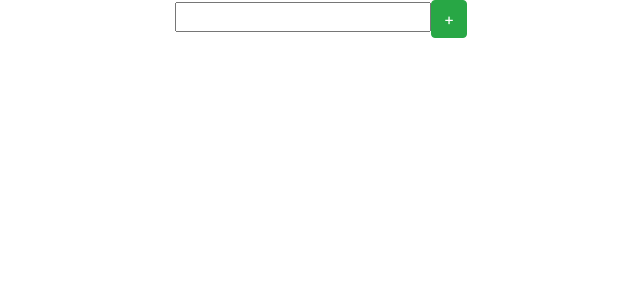
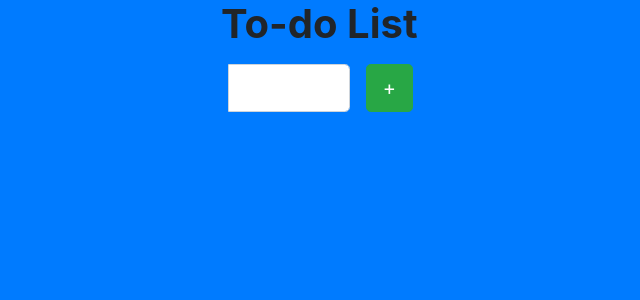
Before and after one commit to ajitpsakri/secretTodolist, a React (Create React App) app: page / in a window 1280 px wide. Shown: the top 300 px of the page, without its empty margins (319-959 px from the left). Built offline with nearby package versions, Linux system fonts and the light colour scheme.

Commit message:
added bootstrap and completed todo list

```diff
--- a/public/index.html
+++ b/public/index.html
@@ -1,5 +1,5 @@
 <!DOCTYPE html>
-<html lang="en">
+<html lang="en" class="bg-primary">
   <head>
     <meta charset="utf-8" />
     <link rel="icon" href="%PUBLIC_URL%/favicon.ico" />
@@ -24,11 +24,17 @@
       work correctly both with client-side routing and a non-root public URL.
       Learn how to configure a non-root public URL by running `npm run build`.
     -->
+    <link
+      rel="stylesheet"
+      href="https://stackpath.bootstrapcdn.com/bootstrap/4.5.2/css/bootstrap.min.css"
+      integrity="sha384-JcKb8q3iqJ61gNV9KGb8thSsNjpSL0n8PARn9HuZOnIxN0hoP+VmmDGMN5t9UJ0Z"
+      crossorigin="anonymous"
+    />
     <title>Secret-todolist</title>
   </head>
   <body>
     <noscript>You need to enable JavaScript to run this app.</noscript>
-    <div id="root"></div>
+    <div class="bg-primary" id="root"></div>
     <!--
       This HTML file is a template.
       If you open it directly in the browser, you will see an empty page.
--- a/src/App.js
+++ b/src/App.js
@@ -5,8 +5,12 @@ import Todo from "./components/Todo";
 
 function App() {
   return (
-    <div className="App">
-      <Todo />
+    <div className="container">
+      <div className="mx-auto" style={{ width: 200 }}>
+        <h1 className="font-weight-bolder">To-do List</h1>
+
+        <Todo />
+      </div>
     </div>
   );
 }
--- a/src/components/ToDoLists.js
+++ b/src/components/ToDoLists.js
@@ -3,8 +3,13 @@ import React from "react";
 const ToDoLists = (props) => {
   return (
     <>
-      <div>
+      <div class="d-flex justify-content-center">
+        <div className="text-white">
+          <h3>{props.text}</h3>
+        </div>
+
         <button
+          className="btn btn-danger btn-sm"
           type="button"
           onClick={() => {
             props.onSelect(props.id);
@@ -12,7 +17,6 @@ const ToDoLists = (props) => {
         >
           x
         </button>
-        {props.text}
       </div>
     </>
   );
--- a/src/components/Todo.js
+++ b/src/components/Todo.js
@@ -30,11 +30,33 @@ function Todo() {
   return (
     <div>
       <form>
-        <input type="text" value={task} onChange={handleChange} />
-        <button className="btn btn-success" type="button" onClick={submit}>
-          +
-        </button>
-        <br />
+        <div className="d-flex bd-highlight">
+          <div className="p-2 flex-fill bd-highlight">
+            <div className="input-group input-group-lg">
+              <div className="input-group-prepend"></div>
+
+              <input
+                type="text"
+                className="form-control"
+                aria-label="Sizing example input"
+                aria-describedby="inputGroup-sizing-lg"
+                value={task}
+                onChange={handleChange}
+              />
+            </div>
+          </div>
+          <div className="p-2 flex-fill bd-highlight">
+            <div className="button button5">
+              <button
+                className="btn btn-success btn-lg"
+                type="button"
+                onClick={submit}
+              >
+                +
+              </button>
+            </div>
+          </div>
+        </div>
 
         {item.map((item, index) => {
           return (
```
